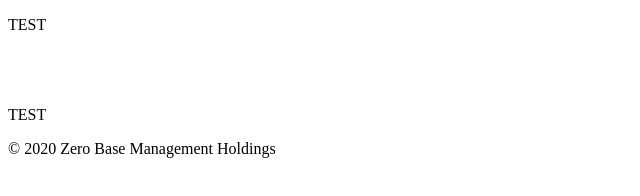
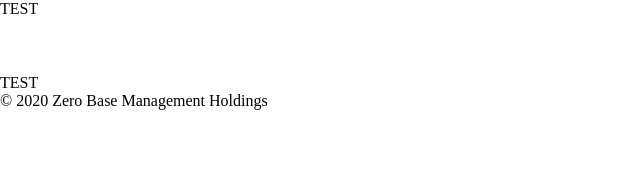
Before and after one commit to 9631kunn/zbmh, a Gatsby site: page / in a window 1280 px wide. Shown: the whole page, without its empty margins (0-640 px from the left). Built offline with nearby package versions, Linux system fonts and the light colour scheme; Gatsby itself is replaced by a stand-in of ours.

Commit message:
add: globalStyle

```diff
--- a/src/components/Layout.js
+++ b/src/components/Layout.js
@@ -6,6 +6,7 @@
 import Footer from "./Footer"
 
 import theme from "../styles/theme"
+import GlobalStyle from "../styles/global"
 
 const Layout = ({ children }) => {
   const data = useStaticQuery(graphql`
@@ -22,6 +23,7 @@
 
   return (
     <ThemeProvider theme={theme}>
+      <GlobalStyle />
       <Header siteTitle={title} />
       <main>{children}</main>
       <Footer siteTitle={title} />
--- a/src/components/Seo.js
+++ b/src/components/Seo.js
@@ -2,7 +2,7 @@
 import { Helmet } from "react-helmet"
 import { useStaticQuery, graphql } from "gatsby"
 
-function Seo({ pageTitle, pageDescription, pageMeta, location }) {
+function Seo({ pageTitle, pageDescription, location }) {
   const { site } = useStaticQuery(graphql`
     query {
       site {
--- /dev/null
+++ b/src/styles/global.js
@@ -0,0 +1,11 @@
+import { createGlobalStyle } from "styled-components"
+
+const GlobalStyle = createGlobalStyle`
+  *{
+    box-sizing: border-box;
+    margin: 0;
+    padding: 0;
+  }
+`
+
+export default GlobalStyle
```
